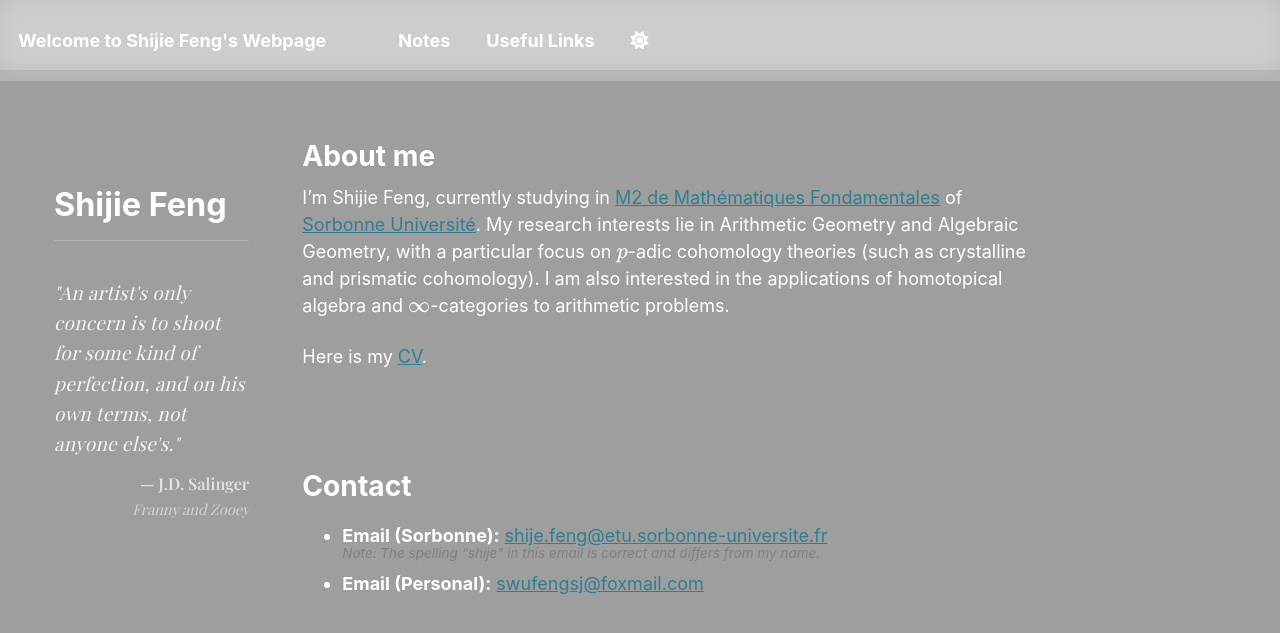
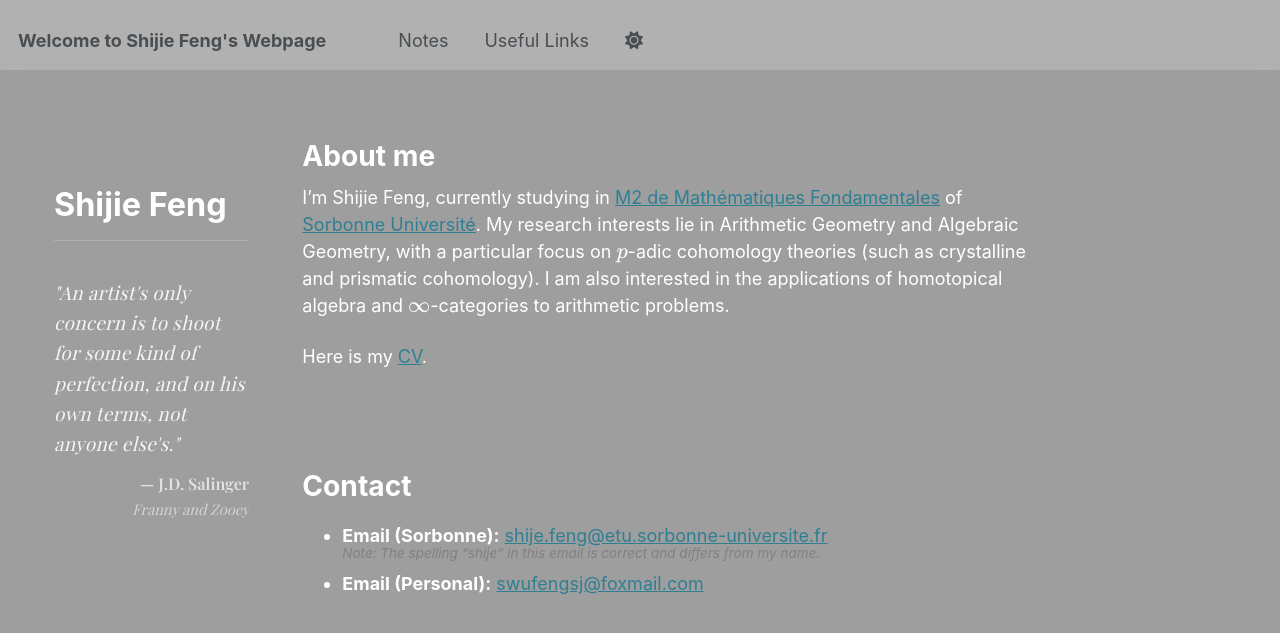
Before and after one commit to SHJFeng/SHJFeng.github.io, a Jekyll site: the page built from _pages/about.md, in a window 1280 px wide and 900 px high. Shown: the top 633 px of the window. Built offline with Jekyll 4.4.1, drawn with Linux system fonts in a browser that asks for light colours; some web fonts are replaced.

Commit message:
Update _custom.scss

```diff
--- a/_sass/_custom.scss
+++ b/_sass/_custom.scss
@@ -1,23 +1,27 @@
 /* ==========================================================================
-   Custom Layout Fixes (Final Polished Version)
+   Custom Global Settings
    ========================================================================== */
 
-/* 1. 根标签与背景图 */
+/* 1. 根标签 (HTML) */
+/* 这里设置颜色是为了防止图片加载失败时显示默认白，但在正常情况下不应被看到 */
 html {
-    background-color: #ffffff; /* 日间底色 */
+    background-color: #ffffff;
     height: 100%;
 }
 html.dark {
-    background-color: #1a1a1a; /* 夜间底色 */
+    background-color: #1a1a1a;
 }
 
+/* 2. Body 背景图设置 (解决白条的核心) */
 body {
     background-image: url('/images/background.jpg');
-    background-size: cover;
+    background-size: cover;      /* 保证图片铺满 */
     background-position: center;
+
+    /* 🔴 关键：背景固定不动，这样永远不会因为滚动而露出底部的白条 */
     background-attachment: fixed;
     background-repeat: no-repeat;
-    /*  确保 body 至少占满一屏 */
+
     min-height: 100vh;
     margin: 0;
 
@@ -31,77 +35,43 @@ body.dark {
     background-image: url('/images/background-dark.jpg') !important;
 }
 
-/* 2. 布局容器 ( 核心：Sticky Footer 修复) */
+/* 3. 内容布局容器 */
 #main-content-wrapper {
-    /* 开启 Flexbox */
     display: flex;
     flex-direction: column;
-    /* 让容器至少占满屏幕高度 */
     min-height: 100vh;
 
-    /* 初始背景设置 */
+    /* 初始透明，等待 JS 滚动变色 */
     background-color: rgba(255, 255, 255, 0);
     transition: background-color 0.1s linear;
 }
 
-/* 新增：正文区域自动伸展，把 footer 挤到最下面 */
+/* 正文区域 */
 .main-content-inner {
-    flex: 1; /* 占据剩余所有空间 */
-    padding: 2em; /* 保持原有的内边距 */
-
-    /* 配合之前的 layout/base 修复，这里不要加背景色 */
+    flex: 1; /* 撑开高度，把footer挤下去 */
+    padding: 2em;
+    width: 100%;
+    max-width: 1280px;
+    margin: 0 auto;
 }
 
-
-/* 3. 导航栏样式 ( 核心：毛玻璃 + 去边框) */
-.masthead, .masthead__inner-wrap {
-    /* 日间模式：半透明白 + 模糊 */
-    background-color: rgba(255, 255, 255, 0.2) !important; /* 调整透明度 */
-    backdrop-filter: blur(10px) !important;
-    -webkit-backdrop-filter: blur(10px) !important;
-
-    /* 强制去掉边框和阴影 */
-    border: none !important;
-    border-bottom: none !important;
-    box-shadow: none !important;
-}
-
-/* 导航栏链接颜色 */
-.masthead__menu-item a {
-    color: #ffffff !important;
-    font-weight: 700;
-}
-/* 鼠标悬停变色 */
-.masthead__menu-item a:hover {
-    color: #87ceeb !important;
-}
-
-
 /* 4. 夜间模式特殊处理 */
+/* 只有夜间模式需要单独把导航栏变成全透明，因为日间模式我们在 _masthead.scss 里定义了毛玻璃 */
 html.dark .masthead,
 body.dark .masthead {
-    /* 夜间模式导航栏：全透明，无模糊 (根据你的需求) */
     background: transparent !important;
     backdrop-filter: none !important;
 }
 
-/* 夜间模式内容区域：全透明 */
-html.dark #main-content-wrapper,
-body.dark #main-content-wrapper {
-    background-color: transparent !important;
-    backdrop-filter: none !important;
-}
+/* 5. 侧边栏与文字修正 */
+.author__avatar { display: none !important; }
 
-
-/* 5. 侧边栏修正 */
-.author__avatar { display: none !important; }
 .author__name {
     font-size: 1.8em !important;
     font-weight: bold;
     margin-bottom: 10px;
 }
 
-/* 6. 全局文字修正 */
 h1, h2, h3, h4, h5, h6, .page__title {
     color: #ffffff !important;
 }
```
